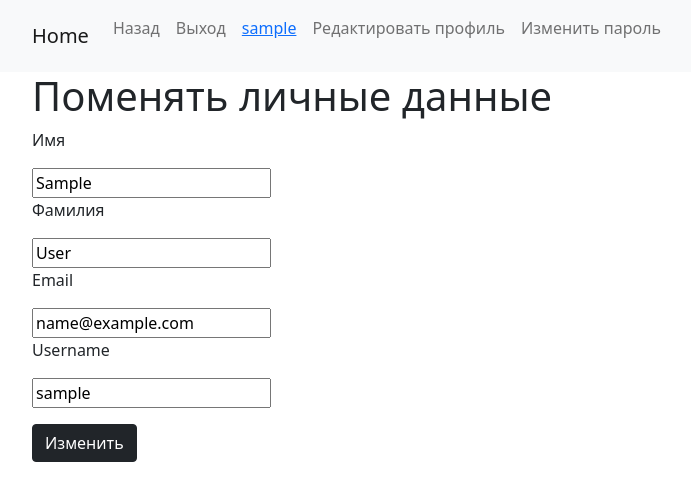
After one commit to stanislavdogai/exam8, a Django app: page /accounts/change/ in a window 1280 px wide. The commit adds this page. Shown: the top 501 px of the page, without its empty margins (50-741 px from the left). Run offline with Django 4.2, Linux system fonts and the light colour scheme; the visitor is signed in with stand-in values (Sample User, id 1).

```diff
--- a/exam8/accounts/forms.py
+++ b/exam8/accounts/forms.py
@@ -26,3 +26,39 @@ class MyUserCreateForm(forms.ModelForm):
     class Meta:
         model = get_user_model()
         fields = ('username', 'password', 'password_confirm', 'email', 'first_name', 'last_name')
+
+
+class PasswordChangeForm(forms.ModelForm):
+    password = forms.CharField(label="Новый пароль", strip=False, widget=forms.PasswordInput)
+    password_confirm = forms.CharField(label="Подтвердите пароль", widget=forms.PasswordInput, strip=False)
+    old_password = forms.CharField(label="Старый пароль", strip=False, widget=forms.PasswordInput)
+
+    def clean_password_confirm(self):
+        password = self.cleaned_data.get("password")
+        password_confirm = self.cleaned_data.get("password_confirm")
+        if password and password_confirm and password != password_confirm:
+            raise forms.ValidationError('Пароли не совпадают!')
+        return password_confirm
+
+    def clean_old_password(self):
+        old_password = self.cleaned_data.get('old_password')
+        if not self.instance.check_password(old_password):
+            raise forms.ValidationError('Старый пароль неправильный!')
+        return old_password
+
+    def save(self, commit=True):
+        user = self.instance
+        user.set_password(self.cleaned_data["password"])
+        if commit:
+            user.save()
+        return user
+
+    class Meta:
+        model = get_user_model()
+        fields = ['password', 'password_confirm', 'old_password']
+
+class UserChangeForm(forms.ModelForm):
+    class Meta:
+        model = get_user_model()
+        fields = ['first_name', 'last_name', 'email', 'username']
+        labels = {'first_name': 'Имя', 'last_name': 'Фамилия', 'email': 'Email', 'username':'Username'}
--- /dev/null
+++ b/exam8/accounts/templates/user_change.html
@@ -0,0 +1,18 @@
+{% extends 'base.html' %}
+{% block title %}Редактировать пользователя{% endblock %}
+{% block nav %}
+    {% if request.user == user_obj %}
+    <li class="nav-item">
+        <a href="{% url "accounts:profile" user_obj.pk %}" class="nav-link">Назад</a>
+    </li>
+    {% endif %}
+{% endblock %}
+{% block content %}
+    <h1>Поменять личные данные</h1>
+    <form method="post" enctype="multipart/form-data">
+        {% csrf_token %}
+        {% include 'partial/form.html' with button_text='Изменить' %}
+        <br>
+{#        <input type="submit" value="Submit">#}
+    </form>
+{% endblock %}
--- a/exam8/accounts/urls.py
+++ b/exam8/accounts/urls.py
@@ -1,7 +1,7 @@
 from django.contrib.auth.views import LoginView, LogoutView
 from django.urls import path
 
-from .views import register_view
+from .views import register_view, ProfileDetailView, UserChangeView, UserPasswordChangeView
 
 app_name = 'accounts'
 
@@ -9,4 +9,7 @@ urlpatterns = [
     path('login/', LoginView.as_view(template_name='registration/login.html'), name='login'),
     path('logout/', LogoutView.as_view(), name='logout'),
     path('registration/', register_view, name='registration'),
+    path('profile/<int:pk>', ProfileDetailView.as_view(), name='profile'),
+    path('change/', UserChangeView.as_view(), name='change'),
+    path('change_password/', UserPasswordChangeView.as_view(), name='change_password')
 ]
--- a/exam8/accounts/views.py
+++ b/exam8/accounts/views.py
@@ -1,9 +1,12 @@
-from django.contrib.auth import login, get_user_model
+from django.contrib.auth import login, get_user_model, update_session_auth_hash
 from django.contrib.auth.mixins import LoginRequiredMixin
+from django.http import HttpResponseRedirect
 from django.shortcuts import render, redirect
-from django.views.generic import DetailView
+from django.urls import reverse
+from django.views.generic import DetailView, UpdateView
 
-from .forms import MyUserCreateForm
+from .forms import MyUserCreateForm, UserChangeForm, PasswordChangeForm
+
 
 def register_view(request):
     form = MyUserCreateForm()
@@ -15,12 +18,41 @@ def register_view(request):
             url = request.GET.get('next')
             if url:
                 return redirect(url)
-            return redirect('webapp:product_index')
+            return redirect('webapp:index')
     return render(request, 'registration/registration.html', {'form' : form})
 
 class ProfileDetailView(LoginRequiredMixin ,DetailView):
     model = get_user_model()
     template_name = 'profile.html'
     context_object_name = 'user_obj'
-    paginated_by = 3
-    paginate_related_orphans = 0
+
+class UserChangeView(LoginRequiredMixin, UpdateView):
+    model = get_user_model()
+    template_name = 'user_change.html'
+    form_class = UserChangeForm
+    context_object_name = 'user_obj'
+
+    def get_object(self, queryset=None):
+        return self.request.user
+
+    def get_success_url(self):
+        return reverse('accounts:profile', kwargs={'pk': self.object.pk})
+
+
+
+class UserPasswordChangeView(LoginRequiredMixin, UpdateView):
+    model = get_user_model()
+    template_name = 'user_password_change.html'
+    form_class = PasswordChangeForm
+    context_object_name = 'user_obj'
+
+    def form_valid(self, form):
+        user = form.save()
+        update_session_auth_hash(self.request, user)
+        return HttpResponseRedirect(self.get_success_url())
+
+    def get_success_url(self):
+        return reverse('accounts:profile', kwargs={'pk' : self.object.pk})
+
+    def get_object(self, queryset=None):
+        return self.request.user
--- a/exam8/webapp/templates/base.html
+++ b/exam8/webapp/templates/base.html
@@ -26,7 +26,13 @@
                         <a href="{% url 'accounts:logout' %}?next={{ request_get_full_path }}" class="nav-link">Выход</a>
                     </li>
                     <li class="nav-item">
-                        <p class="nav-link">{{ user.username }}</p>
+                        <p class="nav-link"><a href="{% url 'accounts:profile' user.id %}">{{ user.username }}</a></p>
+                    </li>
+                    <li class="nav-item">
+                        <a href="{% url 'accounts:change'%}" class="nav-link">Редактировать профиль</a>
+                    </li>
+                    <li class="nav-item">
+                        <a href="{% url 'accounts:change_password' %}" class="nav-link">Изменить пароль</a>
                     </li>
                 {% else %}
                     <li class="nav-item">
--- a/exam8/webapp/templates/products/product_view.html
+++ b/exam8/webapp/templates/products/product_view.html
@@ -42,7 +42,7 @@
       {% for review in reviews %}
           {% if review.check_moderated == True %}
     <tr>
-      <td>{{ user.username }}</td>
+      <td><a href="{% url 'accounts:profile' user.id %}">{{ user.username }}</a></td>
       <td>{{ review.description }}</td>
       <td>{{ review.grade }}</td>
         <td>{{ user.email }}</td>
```
Also changed, not shown: exam8/accounts/templates/profile.html (+32 -8 lines), exam8/accounts/templates/user_password_change.html (added, +14 -0 lines), exam8/webapp/views.py (+2 -5 lines).
